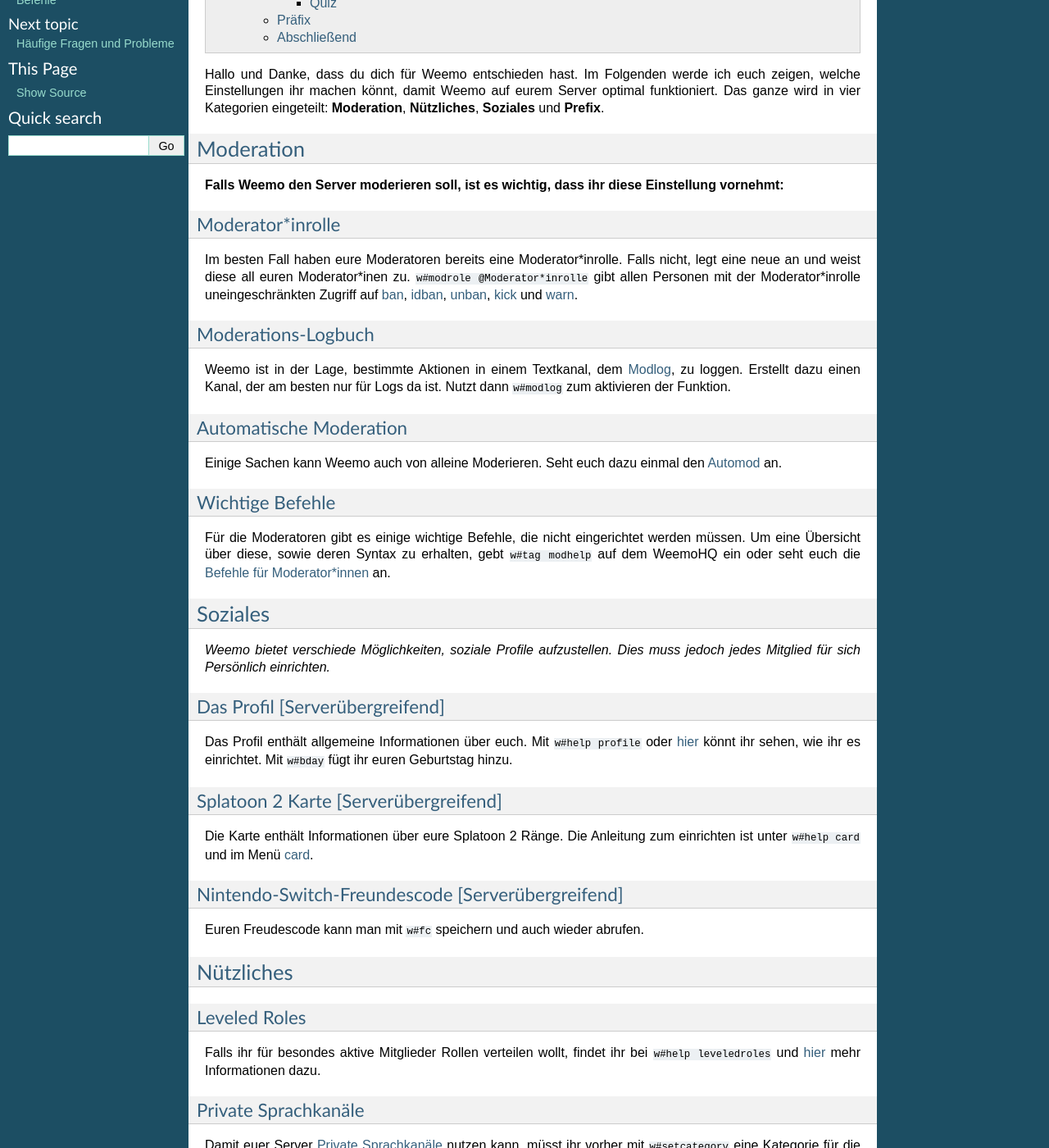
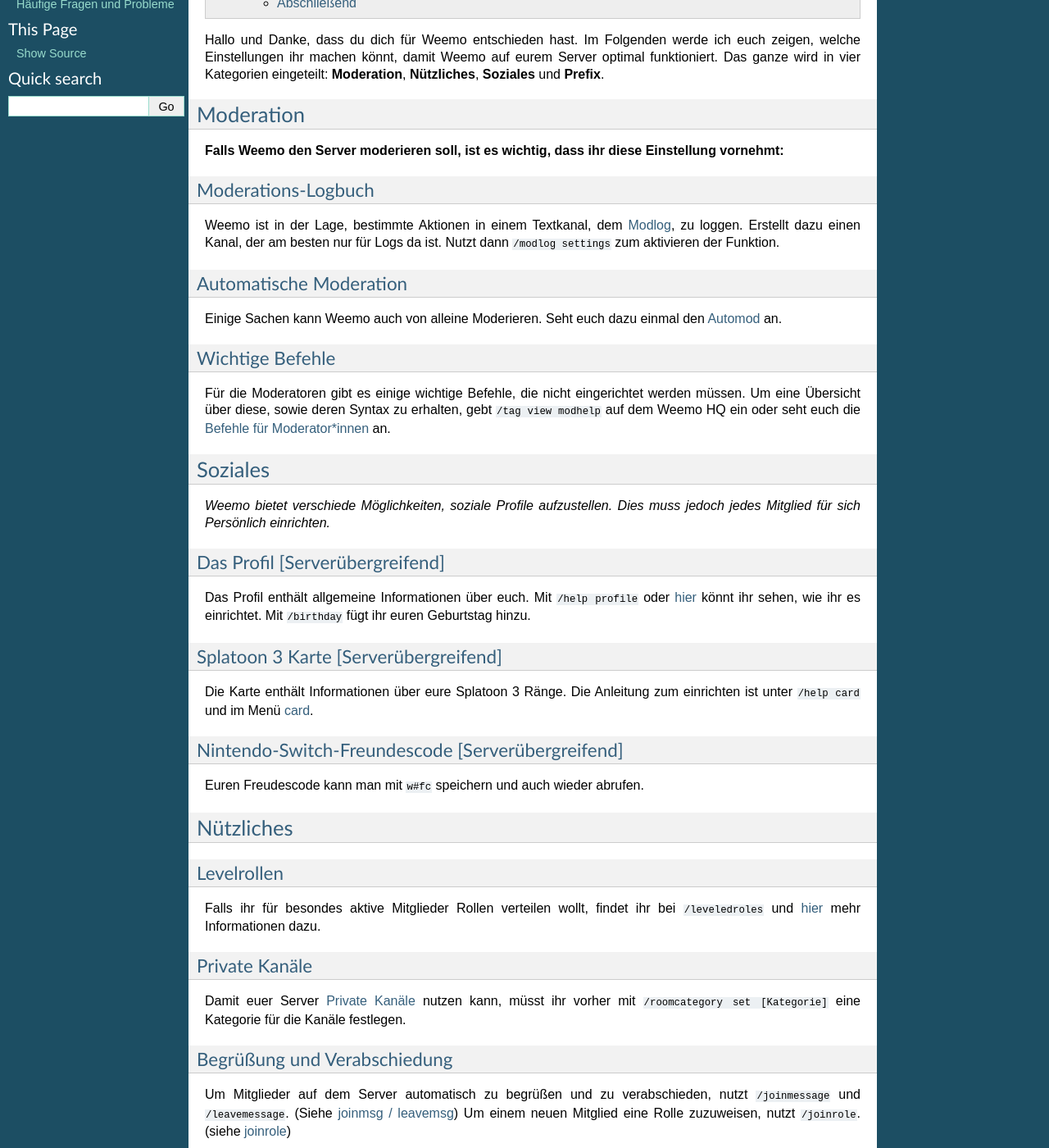
Before and after one commit to niborus/weemo-doc, a Sphinx documentation site: the page built from docs/einrichten.rst, in a window 1280 px wide and 1400 px high, scrolled down 519 px. Shown: the whole window at 82% size. Built offline with Sphinx 7.4.7, drawn with Linux system fonts in a browser that asks for light colours; some of the changed text lies outside the part shown.

Commit message:
Update einrichten.rst

```diff
--- a/docs/einrichten.rst
+++ b/docs/einrichten.rst
@@ -17,21 +17,12 @@
 
 **Falls Weemo den Server moderieren soll, ist es wichtig, dass ihr diese Einstellung vornehmt:**
 
-Moderator\*inrolle
-------------------
-
-Im besten Fall haben eure Moderatoren bereits eine Moderator\*inrolle.
-Falls nicht, legt eine neue an und weist diese all euren Moderator\*inen zu.
-``w#modrole @Moderator*inrolle`` gibt allen Personen mit der Moderator\*inrolle uneingeschränkten Zugriff auf
-:ref:`moderation_ban`, :ref:`moderation_idban`, :ref:`moderation_unban`,
-:ref:`moderation_kick` und :ref:`moderation_warn`.
-
 Moderations-Logbuch
 -------------------
 
 Weemo ist in der Lage, bestimmte Aktionen in einem Textkanal, dem :ref:`Modlog<modlog>`, zu loggen.
 Erstellt dazu einen Kanal, der am besten nur für Logs da ist.
-Nutzt dann ``w#modlog`` zum aktivieren der Funktion.
+Nutzt dann ``/modlog settings`` zum aktivieren der Funktion.
 
 Automatische Moderation
 -----------------------
@@ -42,7 +33,7 @@
 ----------------
 
 Für die Moderatoren gibt es einige wichtige Befehle, die nicht eingerichtet werden müssen.
-Um eine Übersicht über diese, sowie deren Syntax zu erhalten, gebt ``w#tag modhelp`` auf dem WeemoHQ ein
+Um eine Übersicht über diese, sowie deren Syntax zu erhalten, gebt ``/tag view modhelp`` auf dem Weemo HQ ein
 oder seht euch die :ref:`Befehle für Moderator\*innen<moderation_befehle>` an.
 
 Soziales
@@ -54,14 +45,14 @@
 -------------------------------
 
 Das Profil enthält allgemeine Informationen über euch.
-Mit ``w#help profile`` oder :ref:`hier<befehle_profile>` könnt ihr sehen, wie ihr es einrichtet.
-Mit ``w#bday`` fügt ihr euren Geburtstag hinzu.
+Mit ``/help profile`` oder :ref:`hier<befehle_profile>` könnt ihr sehen, wie ihr es einrichtet.
+Mit ``/birthday`` fügt ihr euren Geburtstag hinzu.
 
-Splatoon 2 Karte [Serverübergreifend]
+Splatoon 3 Karte [Serverübergreifend]
 -------------------------------------
 
-Die Karte enthält Informationen über eure Splatoon 2 Ränge.
-Die Anleitung zum einrichten ist unter ``w#help card`` und im Menü :ref:`befehle_card`.
+Die Karte enthält Informationen über eure Splatoon 3 Ränge.
+Die Anleitung zum einrichten ist unter ``/help card`` und im Menü :ref:`befehle_card`.
 
 Nintendo-Switch-Freundescode [Serverübergreifend]
 -------------------------------------------------
@@ -71,61 +62,31 @@
 Nützliches
 ==========
 
-Leveled Roles
+Levelrollen
 -------------
 
-Falls ihr für besondes aktive Mitglieder Rollen verteilen wollt, findet ihr bei ``w#help leveledroles``
+Falls ihr für besondes aktive Mitglieder Rollen verteilen wollt, findet ihr bei ``/leveledroles``
 und :ref:`hier<befehle_leveledroles>` mehr Informationen dazu.
 
-Private Sprachkanäle
+Private Kanäle
 --------------------
 
-Damit euer Server :ref:`Private Sprachkanäle<befehle_private_sprachkanaele>` nutzen kann,
-müsst ihr vorher mit ``w#setcategory`` eine Kategorie für die Kanäle festlegen.
+Damit euer Server :ref:`Private Kanäle<befehle_private_sprachkanaele>` nutzen kann,
+müsst ihr vorher mit ``/roomcategory set [Kategorie]`` eine Kategorie für die Kanäle festlegen.
 
 Begrüßung und Verabschiedung
 ----------------------------
 
-Um Mitglieder auf dem Server automatisch zu begrüßen und zu verabschieden, nutzt ``w#joinmsg`` und ``w#leavemsg``.
+Um Mitglieder auf dem Server automatisch zu begrüßen und zu verabschieden, nutzt ``/joinmessage`` und ``/leavemessage``.
 (Siehe :ref:`joinmsg_leavemsg`)
-Um einem neuen Mitglied eine Rolle zuzuweisen, nutzt ``w#joinrole``. (siehe :ref:`befehle_joinrole`)
+Um einem neuen Mitglied eine Rolle zuzuweisen, nutzt ``/joinrole``. (siehe :ref:`befehle_joinrole`)
 
-Quiz
+Emojiquiz
 ----
 
 Weemo hat ein :ref:`Emojiquiz<emojiquiz>`.
-Nutzt ``w#quiz`` um es auf eurem Server einzurichten oder probiert es auf dem Weemo HQ im #emojiquiz einfach mal aus.
+Nutzt ``/emojiquiz`` um es auf eurem Server einzurichten oder probiert es auf dem Weemo HQ im #emojiquiz einfach mal aus.
 
-Präfix
-======
-
-Um einen anderen Präfix als ``w#`` zu verwenden, nutzt ``w#prefix <neuer Präfix>``.
-Aktuell werden nur folgende Prefixe unterstützt:
-``w#``
-``-``
-``_``
-``+``
-``*``
-``/``
-``%``
-``.``
-``#``
-``!``
-``?``
-``!!``
-``??``
-``--``
-``++``
-``//``
-``?!``
-``€``
-``&``
-``=``
-``,``
-``;``
-``§``
-
-Um den Präfix wieder zurück zu ``w#`` zu ändern, nutzt dazu ``w#prefix reset``.
 
 Abschließend
 ============
```
